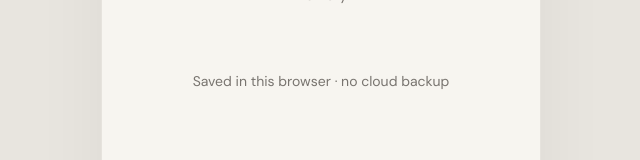
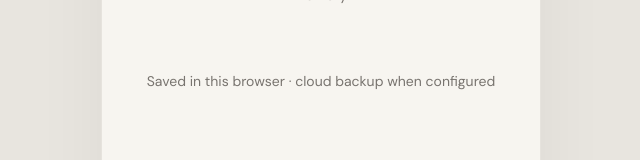
Before and after one commit to kshitijlearns/nemorra, a Next.js app: page /recordings in a window 1280 px wide. Shown: the part 366-526 px from the top of the page, without its empty margins (319-959 px from the left). Built offline with nearby package versions, Linux system fonts and the light colour scheme.

Commit message:
fix: describe configured cloud persistence accurately

```diff
--- a/app/recordings/page.tsx
+++ b/app/recordings/page.tsx
@@ -6,5 +6,5 @@ import { PageTransition } from '@/components/page-transition';
 import { RecordingList } from '@/components/recordings/recording-list';
 export default function RecordingsPage() {
  const [query,setQuery]=useState('');
- return <PageTransition><Link href="/" className="icon-button outlined mb-6" aria-label="Back home"><ArrowLeft size={19}/></Link><h1 className="page-title" style={{fontSize:42}}>Your sessions</h1><p className="page-subtitle mt-3">Little lessons. Lasting memories.</p><input className="search-input my-7" type="search" aria-label="Search sessions" placeholder="Find a memory..." value={query} onChange={(e)=>setQuery(e.target.value)}/><RecordingList query={query}/><p className="quiet-note mt-8 text-center">Saved in this browser · no cloud backup</p></PageTransition>;
+ return <PageTransition><Link href="/" className="icon-button outlined mb-6" aria-label="Back home"><ArrowLeft size={19}/></Link><h1 className="page-title" style={{fontSize:42}}>Your sessions</h1><p className="page-subtitle mt-3">Little lessons. Lasting memories.</p><input className="search-input my-7" type="search" aria-label="Search sessions" placeholder="Find a memory..." value={query} onChange={(e)=>setQuery(e.target.value)}/><RecordingList query={query}/><p className="quiet-note mt-8 text-center">Saved in this browser · cloud backup when configured</p></PageTransition>;
 }
```
